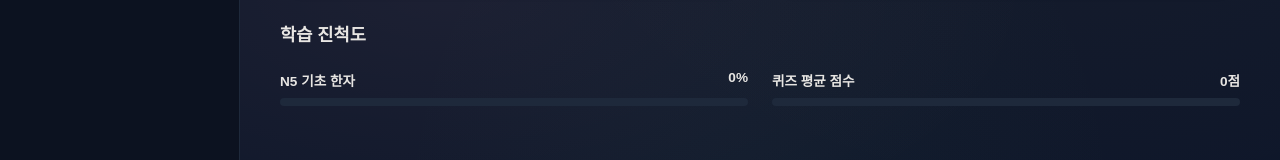
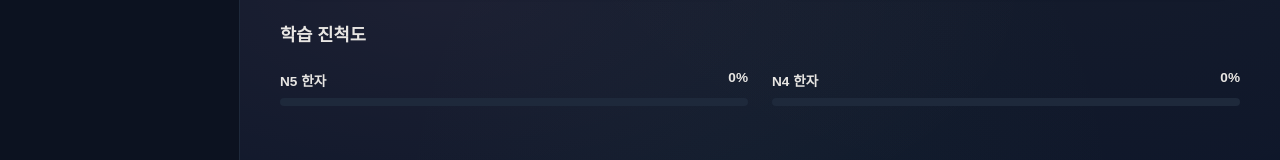
Before and after one commit to songkong72/kanji-master-jp, a React (Vite) app: page / in a window 1280 px wide. Shown: the part 411-571 px from the top of the page. Built offline with nearby package versions, Linux system fonts and the light colour scheme; a web font is replaced by a local one.

Commit message:
fix: 게스트 사용자도 N4 한자를 볼 수 있도록 접근 권한 및 홈 화면 진척도 수정

```diff
--- a/src/App.tsx
+++ b/src/App.tsx
@@ -177,7 +177,7 @@ export default function App() {
 
   // Navigation
   const goToDetail = (kanji: Kanji) => {
-    if (isGuest && kanji.category !== 'N5') {
+    if (isGuest && !['N5', 'N4'].includes(kanji.category)) {
       setShowPremiumModal(true)
       return
     }
@@ -594,12 +594,12 @@ export default function App() {
                   <h3>학습 진척도</h3>
                   <div style={{ display: 'grid', gridTemplateColumns: '1fr 1fr', gap: '1.5rem' }}>
                     <div className="progress-item">
-                      <div className="progress-header"><span>N5 기초 한자</span><span>{Math.round((memorizedIds.length / typedKanjiData.length) * 100)}%</span></div>
-                      <div className="progress-bar-bg"><div className="progress-bar-fill" style={{ width: `${(memorizedIds.length / typedKanjiData.length) * 100}%`, transition: 'width 0.5s' }}></div></div>
+                      <div className="progress-header"><span>N5 한자</span><span>{Math.round((memorizedIds.filter(id => typedKanjiData.find(k => k.id === id)?.category === 'N5').length / typedKanjiData.filter(k => k.category === 'N5').length) * 100)}%</span></div>
+                      <div className="progress-bar-bg"><div className="progress-bar-fill" style={{ width: `${(memorizedIds.filter(id => typedKanjiData.find(k => k.id === id)?.category === 'N5').length / typedKanjiData.filter(k => k.category === 'N5').length) * 100}%`, transition: 'width 0.5s' }}></div></div>
                     </div>
                     <div className="progress-item">
-                      <div className="progress-header"><span>퀴즈 평균 점수</span><span>{quizScore}점</span></div>
-                      <div className="progress-bar-bg"><div className="progress-bar-fill" style={{ width: `${quizScore}%`, background: '#10B981' }}></div></div>
+                      <div className="progress-header"><span>N4 한자</span><span>{Math.round((memorizedIds.filter(id => typedKanjiData.find(k => k.id === id)?.category === 'N4').length / Math.max(1, typedKanjiData.filter(k => k.category === 'N4').length)) * 100)}%</span></div>
+                      <div className="progress-bar-bg"><div className="progress-bar-fill" style={{ width: `${(memorizedIds.filter(id => typedKanjiData.find(k => k.id === id)?.category === 'N4').length / Math.max(1, typedKanjiData.filter(k => k.category === 'N4').length)) * 100}%`, transition: 'width 0.5s', background: 'var(--japan-gold)' }}></div></div>
                     </div>
                   </div>
                 </div>
@@ -610,7 +610,7 @@ export default function App() {
                     <span style={{ fontSize: '0.8rem', color: 'var(--japan-gold)', cursor: 'pointer', fontWeight: 700 }} onClick={() => setActiveTab('library')}>전체보기</span>
                   </div>
                   <div className="recent-grid">
-                    {typedKanjiData.slice(0, 6).map(k => (
+                    {[...typedKanjiData.filter(k => k.category === 'N5').slice(0, 3), ...typedKanjiData.filter(k => k.category === 'N4').slice(0, 3)].map(k => (
                       <motion.div
                         key={k.id}
                         className="recent-item"
```
